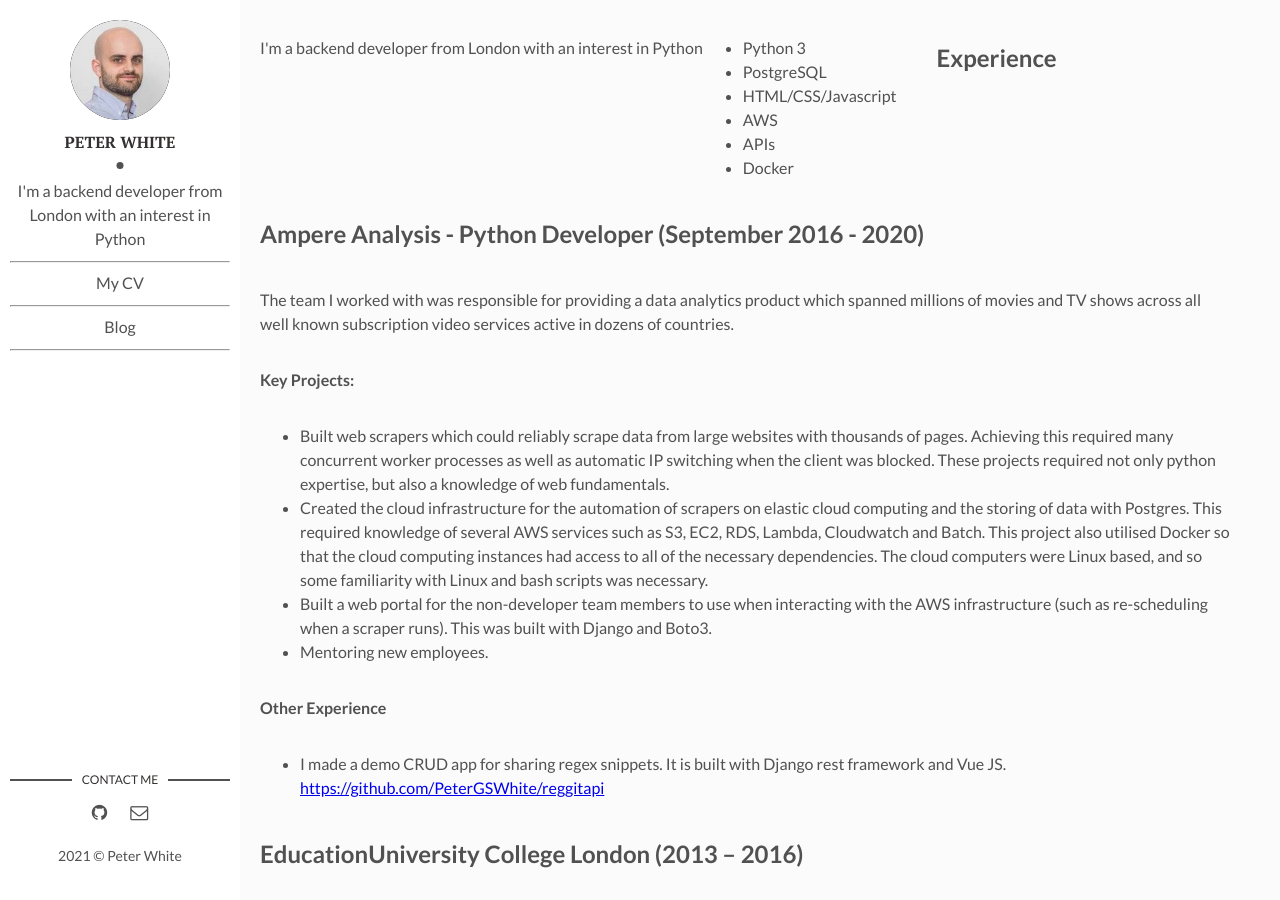
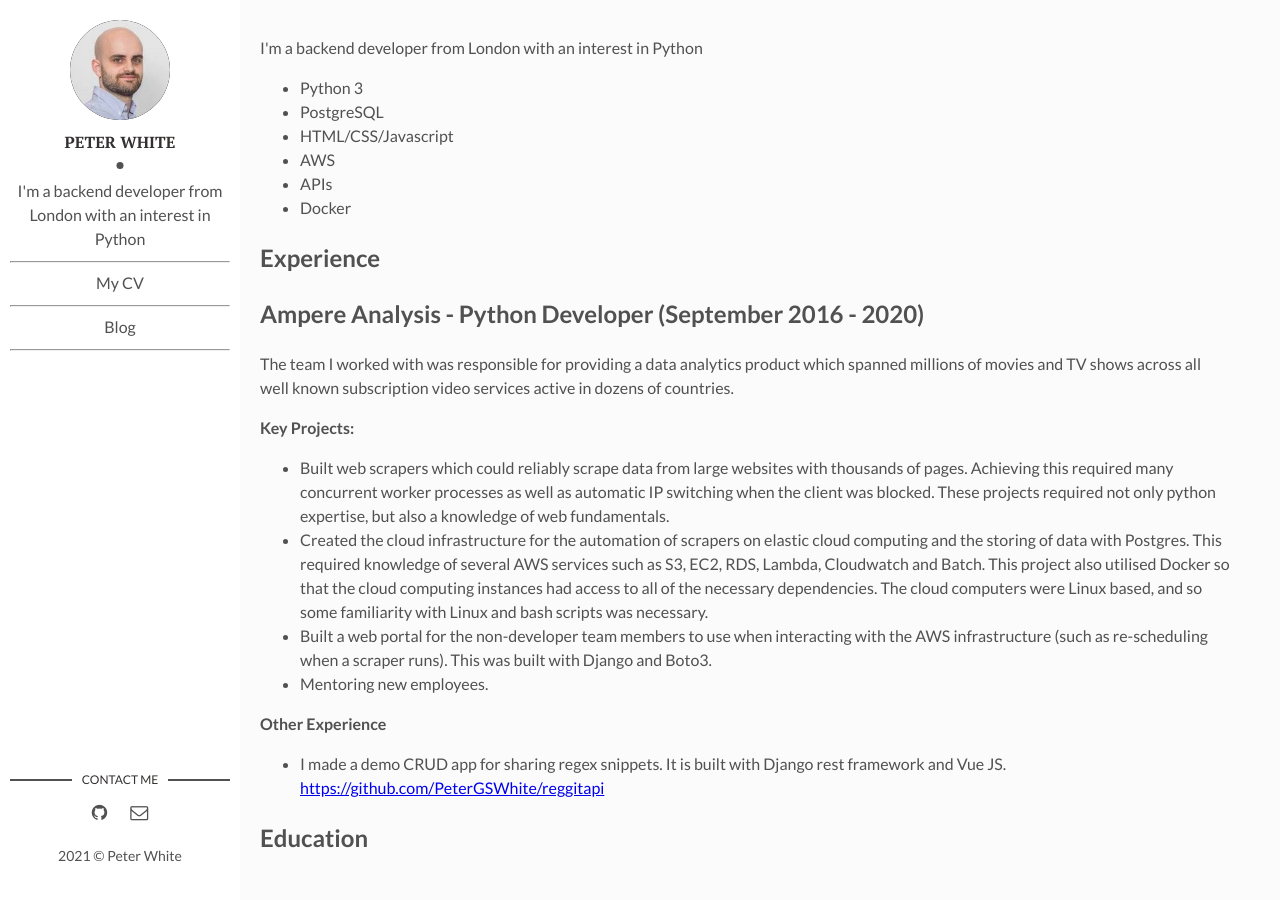
Before and after one commit to PeterGSWhite/PeterGSWhite.github.io, a Jekyll site: the page built from cv.html, in a window 1280 px wide and 900 px high. Built offline with Jekyll 4.4.1, drawn with Linux system fonts in a browser that asks for light colours.

Commit message:
change CV formatting

```diff
--- a/cv.html
+++ b/cv.html
@@ -1,9 +1,8 @@
 ---
 layout: main
 ---
-
+<div>
 <p>I'm a backend developer from London with an interest in Python</p>
-<p></p>
 <ul>
     <li>Python 3</li>
     <li>PostgreSQL</li>
@@ -12,10 +11,8 @@ layout: main
     <li>APIs</li>
     <li>Docker</li>
 </ul>
-<ul>
-</ul>
 <h2>Experience</h2>
-<p>&nbsp;</p>
+
 <h2>Ampere Analysis - Python Developer (September 2016 - 2020)</h2>
 
 
@@ -78,3 +75,4 @@ The team I worked with was responsible for providing a data analytics product wh
 <li>Economics: A
 </li>
 </ul>
+</div>
```
